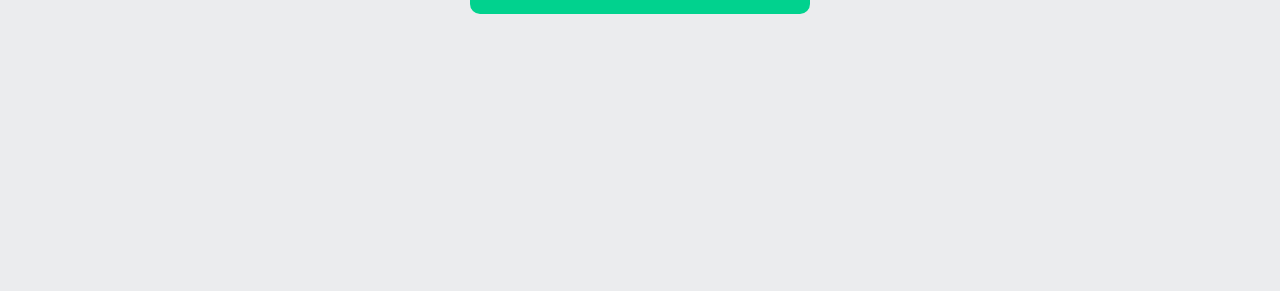
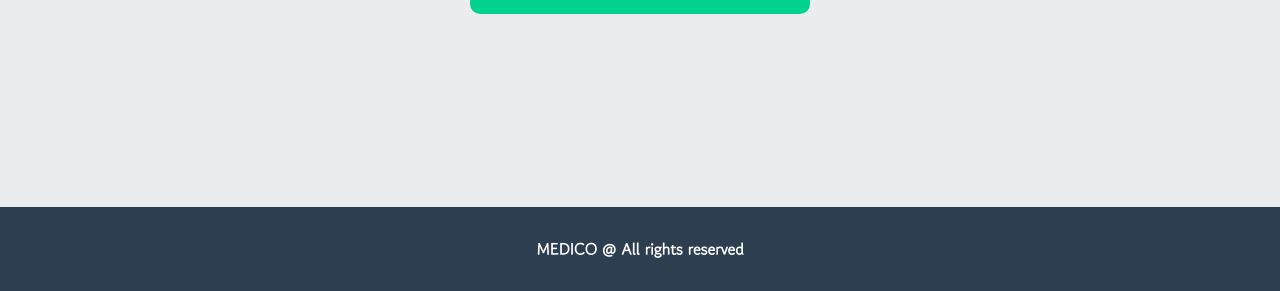
Before and after one commit to geek-ninja/Patients-Database, a Django app: page /hospital/delete/2/ in a window 1280 px wide. Shown: the part 509-800 px from the top of the page. Run offline with Django 3.2, Linux system fonts and the light colour scheme; data comes from the database, SQL or seed files in the repository.

Commit message:
Update delete.html

```diff
--- a/hospital/templates/patient/delete.html
+++ b/hospital/templates/patient/delete.html
@@ -29,5 +29,8 @@
             {% endblock content %}
         </div>
     </div>
+        <div class="home_footer">
+        <p>MEDICO @ All rights reserved</p>
+    </div>
 </body>
 </html>
```
